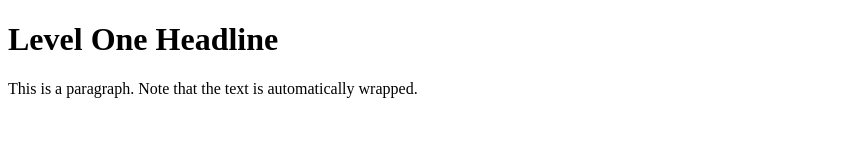
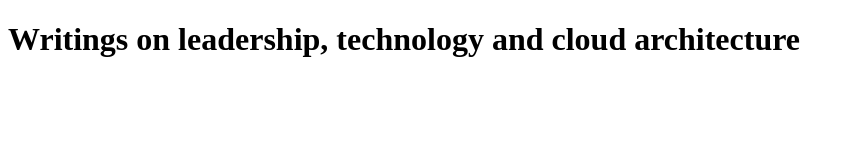
Before and after one commit to jirishus/pblog, a plain HTML site: page index.html in a window 1280 px wide. Shown: the whole page, without its empty margins (0-855 px from the left). Drawn offline with Linux system fonts and the light colour scheme.

Commit message:
landing page copy update

```diff
--- a/index.html
+++ b/index.html
@@ -2,14 +2,10 @@
 <html lang = "en">
 <head>
   <!-- basic.html -->
-  <title>basic.html</title>
+  <title>Writings On Cloud Architecture</title>
   <meta charset = "UTF-8" />
 </head>
 <body>
-  <h1>Level One Headline</h1>
-  <p>
-    This is a paragraph.
-    Note that the text is automatically wrapped.
-  </p>
+  <h1>Writings on leadership, technology and cloud architecture</h1>
 </body>
 </html>
```
